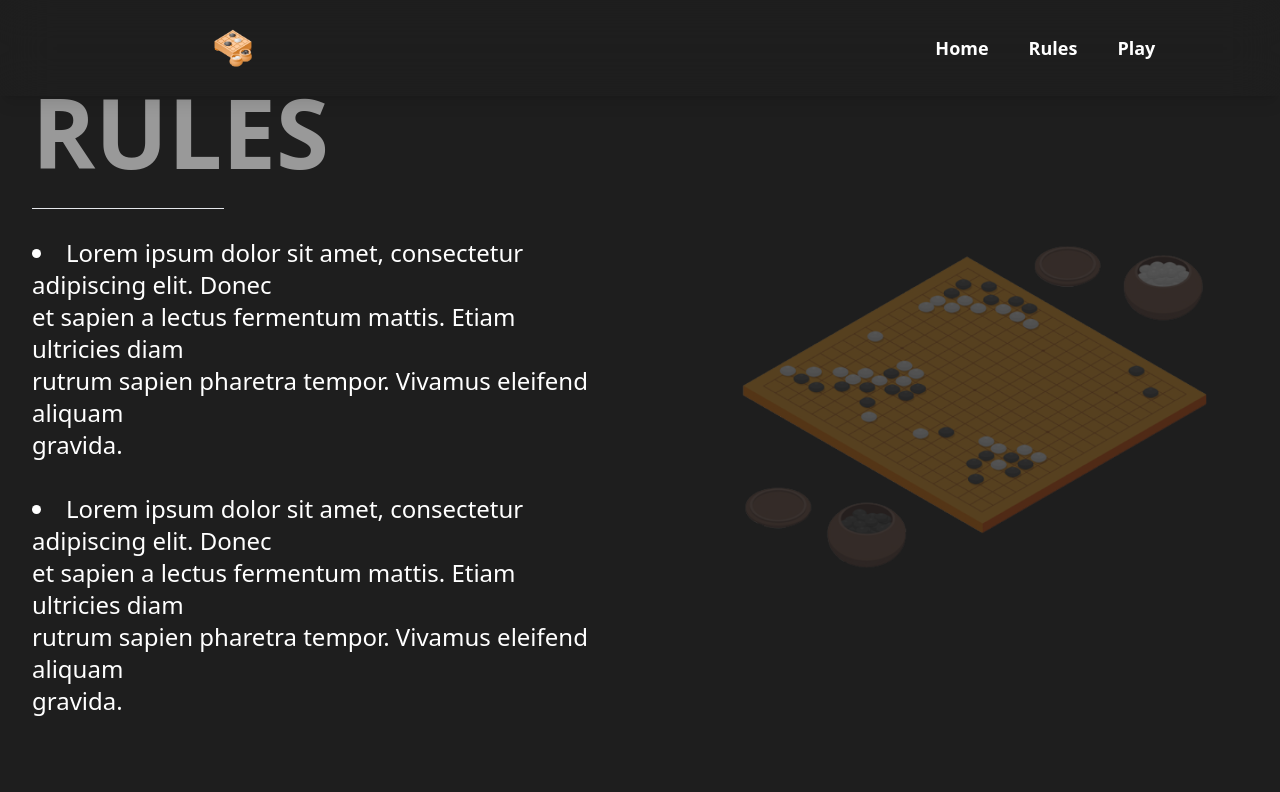
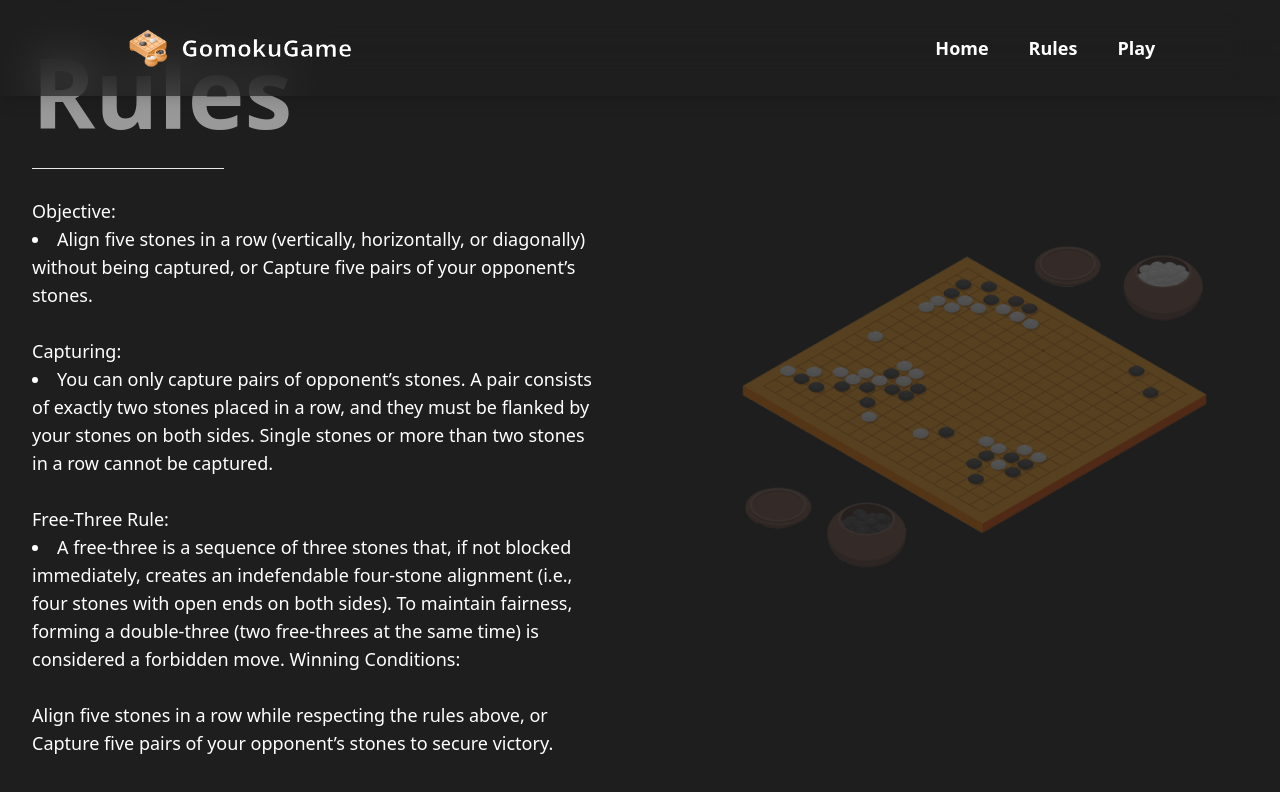
Before and after one commit to peachApeach/app_gomoku, a Vue app in the folder frontend/app/: page / in a window 1280 px wide. Both pictures are taken after a click on the element "Rules". Shown: the top 792 px of the page. Built offline with nearby package versions, Linux system fonts and the light colour scheme.

Commit message:
🏆 : Update HomePage and RulesPage.

```diff
--- a/frontend/app/src/components/navbar/NavigationBar.vue
+++ b/frontend/app/src/components/navbar/NavigationBar.vue
@@ -4,7 +4,7 @@
 			<div id="navMenu"
 				class="absolute top-0 h-screen w-full -translate-x-full transition-transform duration-500 md:hidden">
 				<ul
-					class=" flex size-full flex-col items-center justify-center gap-14 bg-app-bg py-4 text-xl font-semibold text-high-contrast-text dark:bg-d-app-bg dark:text-d-high-contrast-text">
+					class=" bg-app-bg text-high-contrast-text dark:bg-d-app-bg dark:text-d-high-contrast-text flex size-full flex-col items-center justify-center gap-14 py-4 text-xl font-semibold">
 
 					<li class="group relative w-max">
 						<p @click="routerTo('/')"
@@ -37,14 +37,14 @@
 
 			<div class=" container flex items-center justify-between md:justify-between">
 				<div class="flex w-1/3 justify-center">
-					<div @click="routerTo('/')" class=" flex cursor-pointer flex-row items-center gap-4">
+					<div @click="routerTo('/')" class=" flex cursor-pointer flex-row items-center gap-0">
 						<div class=" size-16 overflow-hidden">
 							<img src="../../assets/images/GomokuLogo.png" alt="" class=" size-full object-cover">
 						</div>
-						<!-- <h1 id="gomokuText" class="text-outline text-2xl font-black">GomokuGame</h1> -->
+						<h1 id="gomokuText" class="text-outline text-2xl font-black">GomokuGame</h1>
 					</div>
 				</div>
-				<ul class="flex w-1/3 flex-row items-center justify-center gap-10 text-lg font-semibold dark:text-d-high-contrast-text max-md:hidden">
+				<ul class="dark:text-d-high-contrast-text flex w-1/3 flex-row items-center justify-center gap-10 text-lg font-semibold max-md:hidden">
 					<li class="group relative w-max">
 						<p @click="routerTo('/')"
 							class="cursor-pointer transition-all group-hover:text-white dark:group-hover:text-white">
--- a/frontend/app/src/views/GameView.vue
+++ b/frontend/app/src/views/GameView.vue
@@ -413,13 +413,13 @@ const addPown = async (event) => {
   const payload = {
     "player_move": {"x": coordinates[1], "y": coordinates[0]}
   }
-  isPausedPlayer1 = !isPausedPlayer1
-  isPausedPlayer2 = !isPausedPlayer2
   const data = await postRequest("http://127.0.0.1:8000/game/" + gameId + "/move", payload)
   if (!data) {
     isPownHandling = false;
     return ;
   }
+  isPausedPlayer1 = !isPausedPlayer1
+  isPausedPlayer2 = !isPausedPlayer2
   // console.log(data)
   // Handle response
   if (data.status != 'playing')
@@ -532,8 +532,6 @@ const handlePlayerTimeout = async () => {
   const payload = {
     "who_timeout": currentRoundTurn,
   }
-  isPausedPlayer1 = !isPausedPlayer1
-  isPausedPlayer2 = !isPausedPlayer2
   const data = await postRequest("http://127.0.0.1:8000/game/" + gameId + "/timeout", payload);
   // console.log("TIMEOUT DATA:");
   // console.log(data);
@@ -547,7 +545,9 @@ const handlePlayerTimeout = async () => {
     return handleEndGame()
   }
   if (data.error != null)
-    console.log('Placement error')
+  console.log('Placement error')
+  isPausedPlayer1 = !isPausedPlayer1
+  isPausedPlayer2 = !isPausedPlayer2
   if (data.before_IA_board) {
     if (timePerTurn != -1) {
       clearInterval(currentRoundTimer)
--- a/frontend/app/src/views/HomeView.vue
+++ b/frontend/app/src/views/HomeView.vue
@@ -1,14 +1,14 @@
 <template>
-  <main class=" container my-auto flex size-full flex-row items-center justify-center gap-24 text-high-contrast-text">
+  <main class=" text-high-contrast-text container my-auto flex size-full flex-row items-center justify-center gap-24">
 
       <div class=" flex w-full flex-col justify-center gap-7">
-        <h1 class="text-8xl text-amber-400">GOMOKU<span class="font-bold text-high-contrast-text"> GAME</span></h1>
+        <h1 class="text-8xl text-amber-400">GOMOKU<span class="text-high-contrast-text font-bold"> GAME</span></h1>
         <hr class=" h-px border-0 bg-gray-200">
-        <p class=" text-start text-2xl text-low-contrast-text">Lorem ipsum dolor sit amet, consectetur adipiscing elit. Donec<br>
-          et sapien a lectus fermentum mattis. Etiam ultricies diam<br>
-          rutrum sapien pharetra tempor. Vivamus eleifend aliquam<br>
-          gravida.</p>
-        <button @click="routerTo('/game')" type="button" class="  mt-3 w-40 rounded-lg bg-amber-400 px-5 py-2.5 text-lg font-medium text-black transition-all hover:bg-amber-300 ">Get started!</button>
+        <p class=" text-low-contrast-text text-start text-2xl font-medium">
+          Challenge yourself with our Gomoku game!<br>
+          Take on our smart AI or settle friendly rivalries with your friends.<br>
+          Are you ready to prove your strategy skills and claim victory?</p>
+        <button @click="routerTo('/game')" type="button" class=" action-button w-40">Get started!</button>
       </div>
 
       <div class=" flex w-full flex-col items-center justify-end gap-6">
--- a/frontend/app/src/views/RulesView.vue
+++ b/frontend/app/src/views/RulesView.vue
@@ -1,19 +1,33 @@
 <template>
-  <main class=" container my-auto flex size-full flex-row items-center justify-center gap-24 text-high-contrast-text">
+  <main class=" text-high-contrast-text container my-auto flex size-full flex-row items-center justify-center gap-24">
     <div class=" flex w-full flex-col justify-center gap-7">
-      <h1 class="text-8xl font-bold">RULES</h1>
+      <h1 class="text-8xl font-bold">Rules</h1>
       <hr class="h-px w-48 border-0 bg-gray-200">
-      <ul class=" list-disc text-start text-2xl text-low-contrast-text">
-        <li>Lorem ipsum dolor sit amet, consectetur adipiscing elit. Donec<br>
-        et sapien a lectus fermentum mattis. Etiam ultricies diam<br>
-        rutrum sapien pharetra tempor. Vivamus eleifend aliquam<br>
-        gravida.
+      <ul class=" text-low-contrast-text list-disc text-start text-lg">
+
+        Objective:
+        <li>
+          Align five stones in a row (vertically, horizontally, or diagonally) without being captured, or
+          Capture five pairs of your opponent’s stones.
         </li><br>
-        <li>Lorem ipsum dolor sit amet, consectetur adipiscing elit. Donec<br>
-        et sapien a lectus fermentum mattis. Etiam ultricies diam<br>
-        rutrum sapien pharetra tempor. Vivamus eleifend aliquam<br>
-        gravida.
-        </li>
+
+        Capturing:
+        <li>
+          You can only capture pairs of opponent’s stones.
+          A pair consists of exactly two stones placed in a row, and they must be flanked by your stones on both sides.
+          Single stones or more than two stones in a row cannot be captured.
+        </li><br>
+
+        Free-Three Rule:
+        <li>
+          A free-three is a sequence of three stones that, if not blocked immediately, creates an indefendable four-stone alignment (i.e., four stones with open ends on both sides).
+          To maintain fairness, forming a double-three (two free-threes at the same time) is considered a forbidden move.
+          Winning Conditions:
+        </li><br>
+
+        Align five stones in a row while respecting the rules above, or
+        Capture five pairs of your opponent’s stones to secure victory.
+
       </ul>
     </div>
 
```
